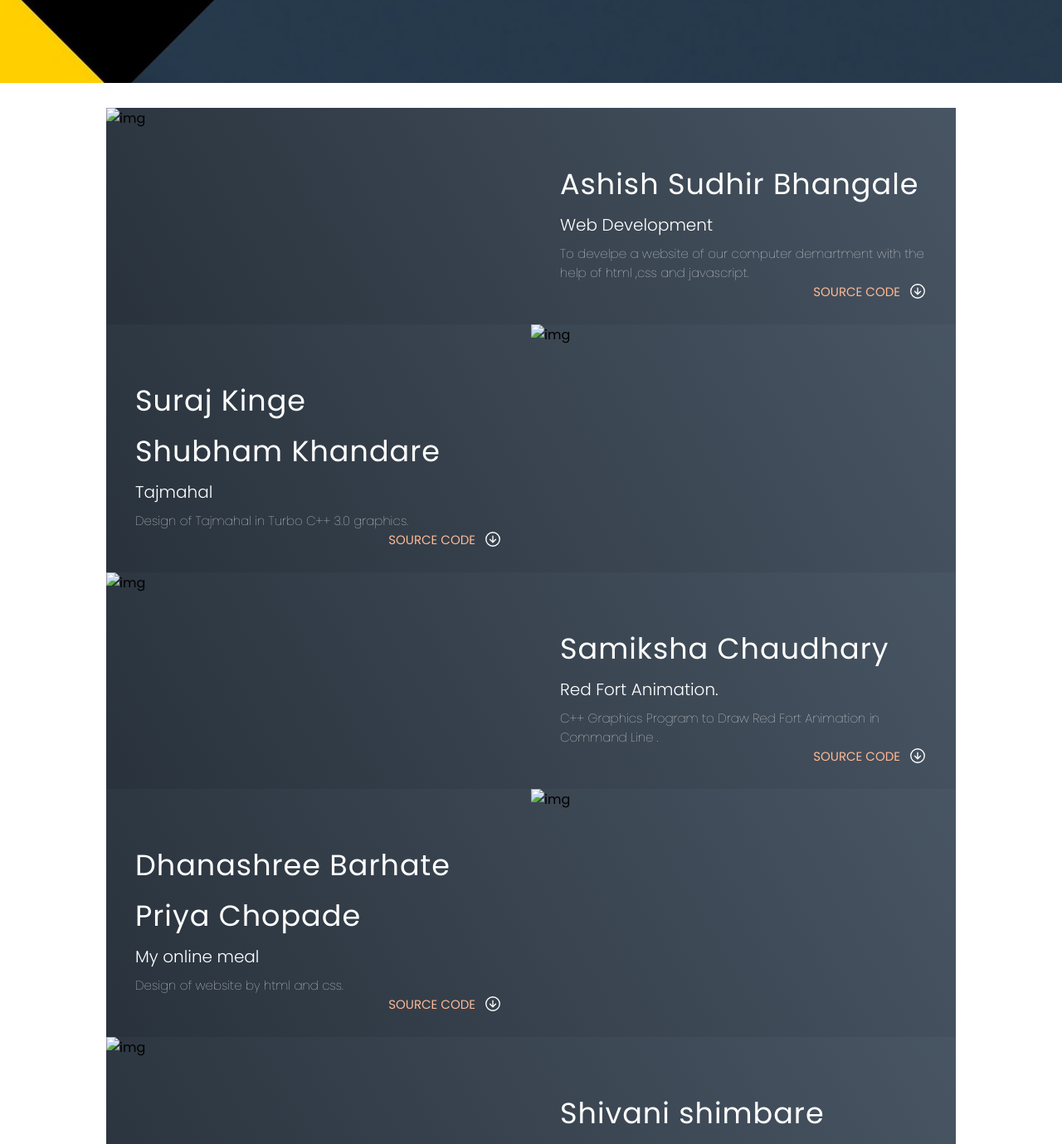
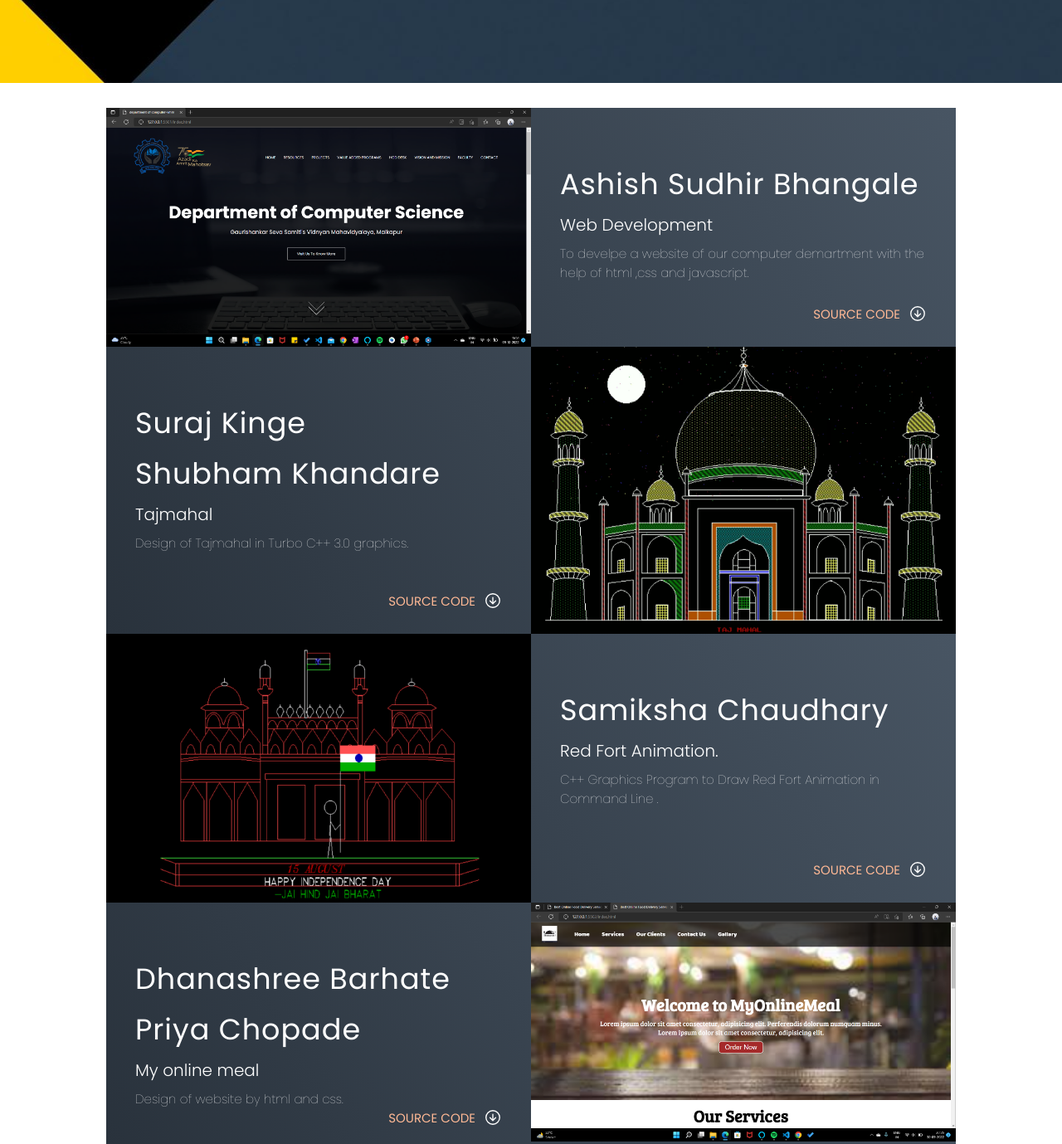
Before and after one commit to Ashish1332/Computer-Department-Website, a plain HTML site: page projects.html in a window 1280 px wide. Shown: the part 300-1679 px from the top of the page at 83% size. Drawn offline with nearby package versions, Linux system fonts and the light colour scheme; the site is published under a folder, as on GitHub Pages, so addresses that start at the root find nothing.

Commit message:
Update projects.html

```diff
--- a/projects.html
+++ b/projects.html
@@ -39,7 +39,7 @@
  <section class="project_section">
     <figure class="project1">
         <div class="project_hero">
-            <img class="project_img" src="/img/project1.png" alt="img">
+            <img class="project_img" src="img/project1.png" alt="img">
         </div>
         <div class="project_content">
             <div class="project_info">
@@ -57,7 +57,7 @@
  <section class="project_section">
  <figure class="project2">
     <div class="project_hero">
-        <img class="project_img" src="/img/project2.png" alt="img">
+        <img class="project_img" src="img/project2.png" alt="img">
     </div>
     <div class="project_content">
         <div class="project_info">
@@ -76,7 +76,7 @@
 <section class="project_section">
     <figure class="project3">
        <div class="project_hero">
-           <img class="project_img" src="/img/project3.png" alt="img">
+           <img class="project_img" src="img/project3.png" alt="img">
 
        </div>
        <div class="project_content">
@@ -95,7 +95,7 @@
    <section class="project_section">
     <figure class="project4">
        <div class="project_hero">
-           <img class="project_img" src="/img/project4.png" alt="img">
+           <img class="project_img" src="img/project4.png" alt="img">
        </div>
        <div class="project_content">
            <div class="project_info">
@@ -114,7 +114,7 @@
    <section class="project_section">
     <figure class="project5">
        <div class="project_hero">
-           <img class="project_img" src="/img/project5.png" alt="img">
+           <img class="project_img" src="img/project5.png" alt="img">
        </div>
        <div class="project_content">
            <div class="project_info">
```
